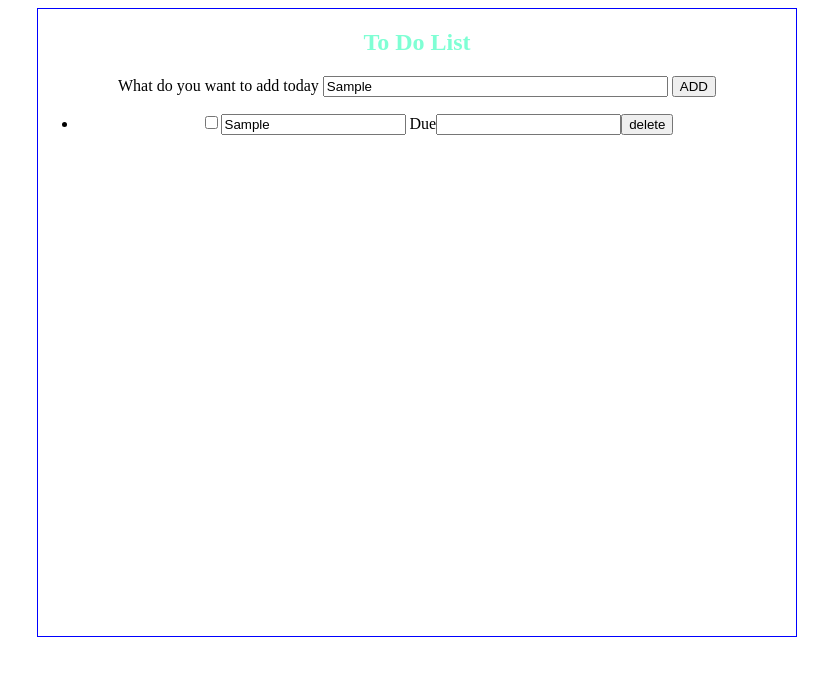
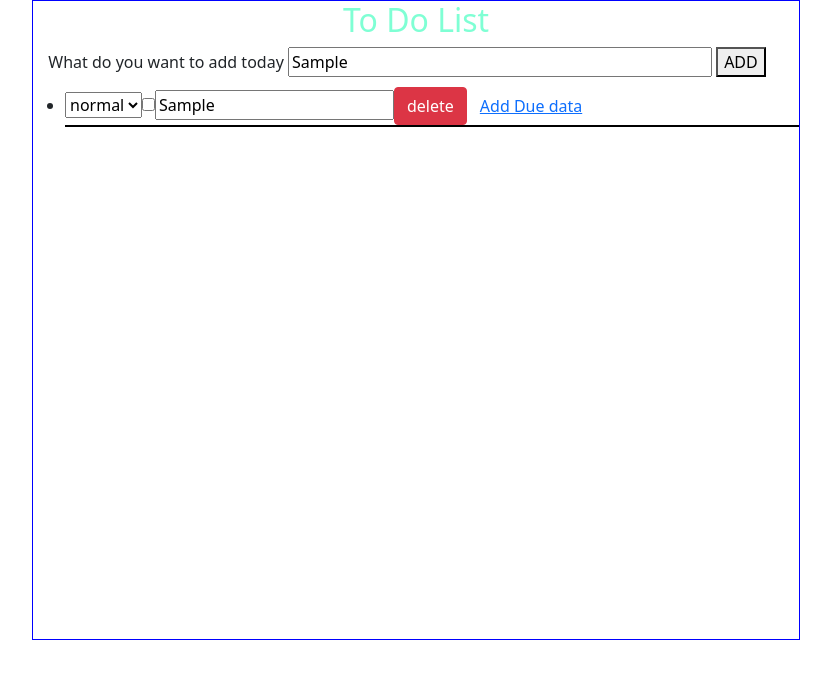
Before and after one commit to chaochengzhu/chaochengzhu.github.io, a plain HTML site: page todolist.html in a window 1280 px wide. Both pictures are taken after typing "Sample" into the empty fields and a click on the button "ADD". Shown: the whole page, without its empty margins (224-1055 px from the left). Drawn offline with nearby package versions, Linux system fonts and the light colour scheme.

Commit message:
Update todolist.html

```diff
--- a/todolist.html
+++ b/todolist.html
@@ -1,67 +1,115 @@
 <html>
+
 <head>
-        <style type ="text/css">
-            #table{
-                width:60%;
-                height:80%;
+    <link href="https://cdn.jsdelivr.net/npm/bootstrap@5.1.3/dist/css/bootstrap.min.css" rel="stylesheet" integrity="sha384-1BmE4kWBq78iYhFldvKuhfTAU6auU8tT94WrHftjDbrCEXSU1oBoqyl2QvZ6jIW3" crossorigin="anonymous">
+    <style type="text/css">
+        #table {
+            width: 60%;
+            height: 80%;
             margin-left: 20%;
-                border:1px solid blue;
-                text-align: center;
-            }
-            #toDoList{
-                text-align:center;
-                color:aquamarine;
+            border: 1px solid blue;
         }
 
-            #toDoList_Table,#toDoList_Table td,#toDoList_Table tr{
+        #toDoList {
             text-align: center;
+            color: aquamarine;
         }
 
-            #toDoList_Table td{
-                border:1px solid red;
+
+        #toDoList_Table td {
+            border: 1px solid red;
         }
 
-            li input[type= "checkbox"]:checked + input[type="text"]{
+        li input[type="checkbox"]:checked+input[type="text"] {
             text-decoration: line-through;
         }
 
+        li {
+            border-width: 0 0 2px 0;
+            border-style: solid;
+            border-color: black;
+            margin-top: 10px;
+        }
 
+        #addPlace {
+            margin-left: 2%;
+        }
     </style>
 
     <script type="text/javascript">
 
-            function addFunction(){
-                var content=document.getElementById("content").value;
+        function addFunction() {
+            var content = document.getElementById("content").value;
             var ul = document.getElementById("ul");
+            var li = document.createElement("li");
 
-                var li = document.createElement("li")
-                var input1=document.createElement("input");
-                input1.setAttribute("type","checkbox");
-                input1.id="textbox";
-                var input2=document.createElement("input");
-                input2.setAttribute("type","text");
-                input2.value=content;
+            var checkbox = document.createElement("input");
+            checkbox.setAttribute("type", "checkbox");
 
-                var button=document.createElement("button");
-                button.innerText="delete";
-                button.onclick=function(){
+            var contentBox = document.createElement("input");
+            contentBox.setAttribute("type", "text");
+            contentBox.value = content;
+
+            var deleteLineButton = document.createElement("button");
+            deleteLineButton.innerText = "delete";
+            deleteLineButton.classList="btn btn-danger";
+            deleteLineButton.onclick = function () {
                 document.getElementById("ul").removeChild(event.srcElement.parentElement);
             }
 
-                var data=document.createElement("input");
+            var due = document.createElement("button");
+            due.innerText = "Add Due data";
+            due.classList="btn btn-link";
+            due.onclick = function () {
+                due.disabled = true;
+                var data = document.createElement("input");
+                data.setAttribute("type", "date");
+                li.appendChild(document.createTextNode("  Due"));
+                li.appendChild(data);
 
-                data.setAttribute("type","data")
+                var deleteButton = document.createElement("button");
+                deleteButton.innerText = "delete data";
+                deleteButton.onclick = function () {
+                    var li = event.srcElement.parentElement;
+                    li.removeChild(li.lastChild);
+                    li.removeChild(li.lastChild);
+                    li.removeChild(li.lastChild);
+                    li.lastElementChild.disabled = false;
+                }
+                li.appendChild(deleteButton);
+            }
+
+            var priority = document.createElement("select");
 
 
-                li.appendChild(input1);
-                li.appendChild(input2);
-                li.appendChild(document.createTextNode("  Due"));
-                li.appendChild(data);
-                li.appendChild(button);
+            function createOption(color, text) {
+                var option = document.createElement("option");
+                option.style.color = color;
+                option.innerText = text;
+
+                return option;
+            }
+
+            priority.appendChild(createOption("black", "normal"));
+            priority.appendChild(createOption("red", "high"));
+            priority.appendChild(createOption("green", "low"));
+            priority.appendChild(createOption("yellow", "middle"));
+            priority.selectedIndex = 0;
+
+            priority.onchange = function () {
+                var select = event.srcElement;
+                var selectColor = select.options[select.selectedIndex].style.color;
+                select.style.color = selectColor;
+                select.nextElementSibling.nextElementSibling.style.color = selectColor;
+            }
+
+            li.appendChild(priority);
+            li.appendChild(checkbox);
+            li.appendChild(contentBox);
+            li.appendChild(deleteLineButton);
+            li.appendChild(due);
 
             ul.appendChild(li);
-
-
         }
 
     </script>
@@ -69,7 +117,9 @@
 
 <body>
     <div id="table">
-            <div id="toDoList"><h2>To Do List</h2></div>
+        <div id="toDoList">
+            <h2>To Do List</h2>
+        </div>
         <div id="addPlace">
             What do you want to add today
             <input type="text" id="content" size=40>
@@ -78,13 +128,11 @@
 
 
         <div id="to_do_list_div">
-               <ul id ="ul">
-
+            <ul id="ul">
 
             </ul>
         </div>
     </div>
 </body>
 
-
 </html>
```
Lines whose indentation alone changed are shown as unchanged.
